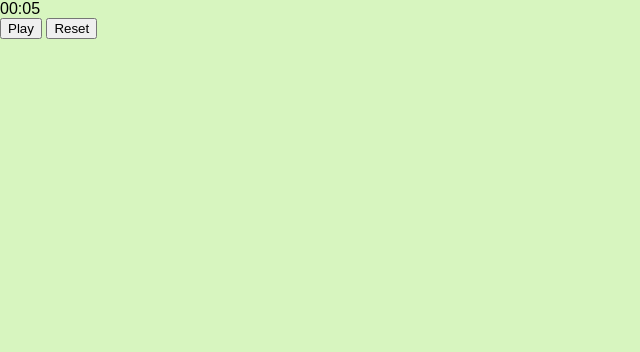
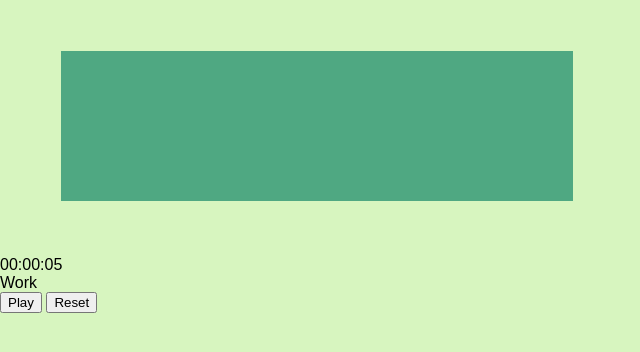
Before and after one commit to wilPoly/pomodoro, a plain HTML site: page index.html in a window 1280 px wide. Shown: the whole page, without its empty margins (0-640 px from the left). Drawn offline with nearby package versions, Linux system fonts and the light colour scheme.

Commit message:
Timer shifts from work to break mode. Added mention on page to know which session is timed.

```diff
--- a/index.html
+++ b/index.html
@@ -6,11 +6,11 @@
 <script type="text/javascript" src="script/script.js"></script>
 <html>
     <body>
+    	<div id="workTime"></div>
+    	<div id="breakTime"></div>
         <div id="timer"></div>
-        <div id="break"></div>
+        <div id="sessionMode"></div>
         <button id="play">Play</button>
-        <!-- <button id="pause">Pause</button> -->
         <button id="reset">Reset</button>
-        <div id="sessionState"></div>
     </body>
 </html>
--- a/script/script.js
+++ b/script/script.js
@@ -8,10 +8,13 @@ var workMode = true;
 var play = false;
 var sound = new Audio("./media/salt_machine.mp3")
 $("#timer").text(timer(seconds));
+$('#sessionMode').text("Work");
 
 function timer(seconds) {
+	var hours = Math.floor(seconds / 3600);
+	seconds = seconds % 3600;
 	var minutes = Math.floor(seconds / 60);
-	seconds = Math.floor(seconds % 60);
+	seconds = seconds % 60;
 
 	if (seconds < 10) {
 		seconds = "0" + seconds;
@@ -19,8 +22,11 @@ function timer(seconds) {
 	if (minutes < 10) {
 		minutes = "0" + minutes;
 	}
+	if (hours < 10) {
+		hours = "0" + hours;
+	}
 
-	display = minutes + ":" + seconds;
+	display = hours + ":" + minutes + ":" + seconds;
 
 	return display;
 }
@@ -30,12 +36,14 @@ function decrement() {
 		//clearInterval(count);
 		sound.play();
 			if (workMode === true) {
+				seconds = breakTime;
+				workMode = false;
+				$('#sessionMode').text("Break");
+			}
+			else if (workMode === false) {
 				seconds = workTime;
-				workMode = false;
-			}
-			else {
-				seconds = breakTime;
 				workMode = true;
+				$('#sessionMode').text("Work");
 			}
 		$("#timer").text(timer(seconds));
 	}
@@ -66,6 +74,7 @@ function reset () {
 	clearInterval(count);
 	seconds = workTime;
 	$("#timer").text(timer(seconds));
+	$('#sessionMode').text("Work");
 	play = false;
 	$("#play").text('Play');
 }
```
